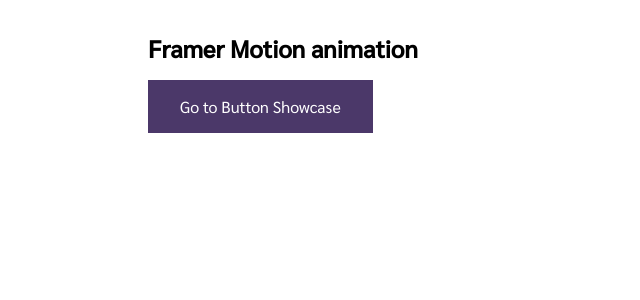
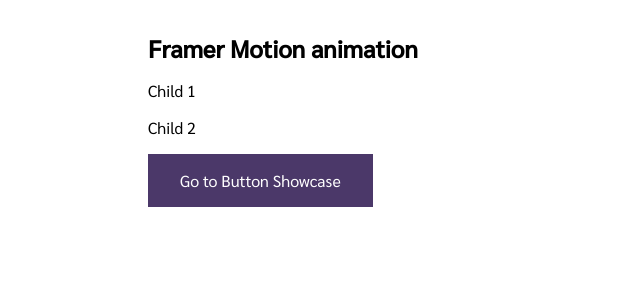
Before and after one commit to firstneverrest/Framer-Motion-Learning, a React (Create React App) app in the folder framer-motion/: page / in a window 1280 px wide. Shown: the top 300 px of the page, without its empty margins (0-640 px from the left). Built offline with nearby package versions, Linux system fonts and the light colour scheme.

Commit message:
feat: add variant & orchestration

```diff
--- a/framer-motion/src/pages/Home.js
+++ b/framer-motion/src/pages/Home.js
@@ -4,16 +4,44 @@
 import { motion } from 'framer-motion';
 
 const Home = () => {
+  const containerVariants = {
+    visible: {
+      opacity: 1,
+      x: 100,
+      transition: {
+        duration: 1,
+        when: 'beforeChildren',
+        staggerChildren: 0.5,
+      },
+    },
+    hidden: {
+      opacity: 0,
+      x: 0,
+    },
+  };
+
+  const childVariants = {
+    visible: {
+      opacity: 1,
+    },
+    hidden: {
+      opacity: 0,
+    },
+  };
+
   return (
     <motion.div
-      initial={{ x: 0, opacity: 0 }}
-      animate={{ x: 100, opacity: 1 }}
-      transition={{ delay: 0.2, duration: 1 }}
+      variants={containerVariants}
+      initial="hidden"
+      animate="visible"
       className={classes.container}
     >
       <h2>Framer Motion animation</h2>
+      <motion.p variants={childVariants}>Child 1</motion.p>
+      <motion.p variants={childVariants}>Child 2</motion.p>
       <Link to="/button">
         <motion.button
+          variants={childVariants}
           whileHover={{ backgroundColor: '#000' }}
           transition={{ duration: 0.5 }}
           className={classes.button}
--- a/framer-motion/src/pages/Home.module.css
+++ b/framer-motion/src/pages/Home.module.css
@@ -1,5 +1,9 @@
 .container {
   margin: 2rem 3rem;
+}
+
+.container > p {
+  margin-bottom: 1rem;
 }
 
 h2 {
```
